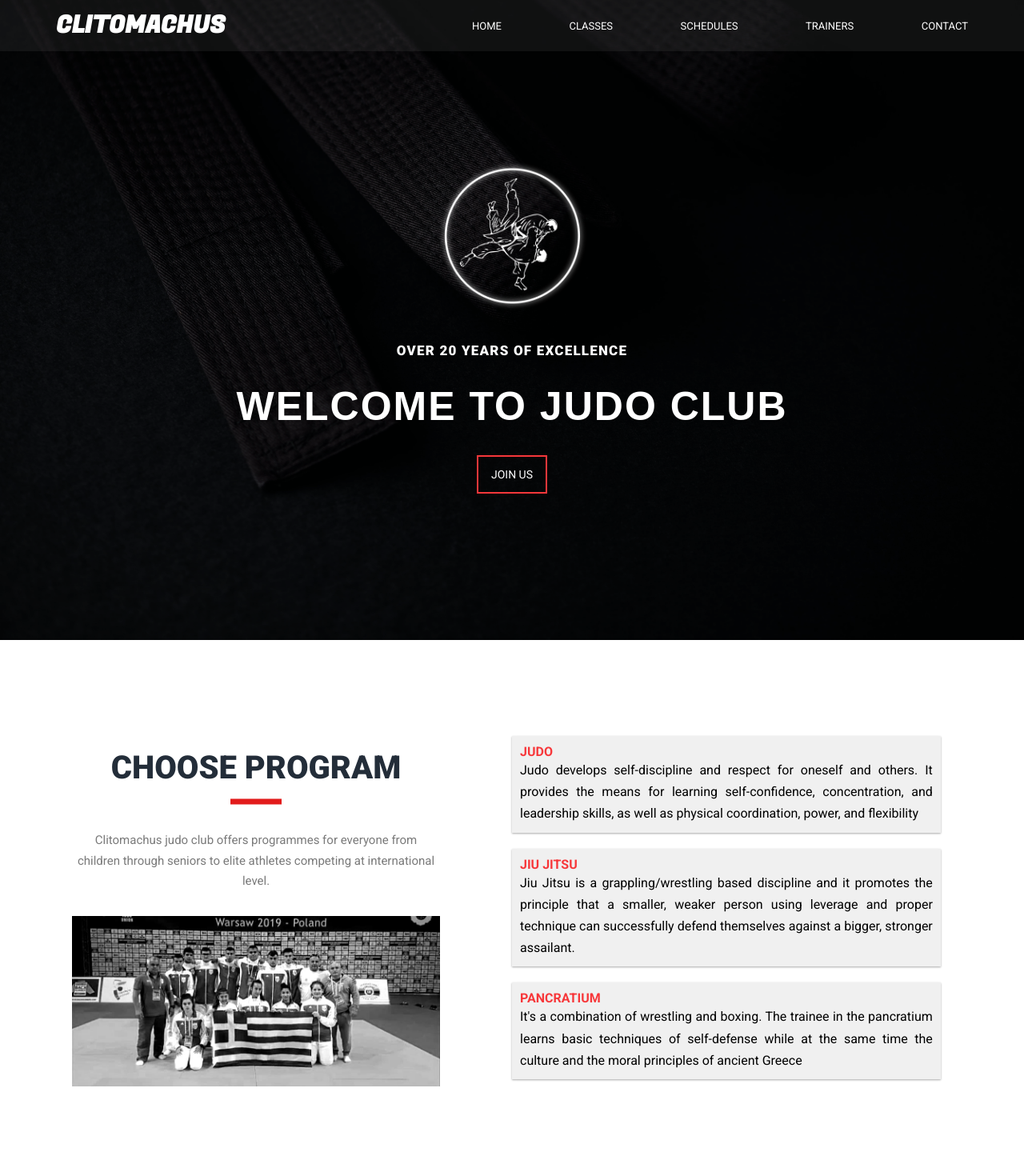
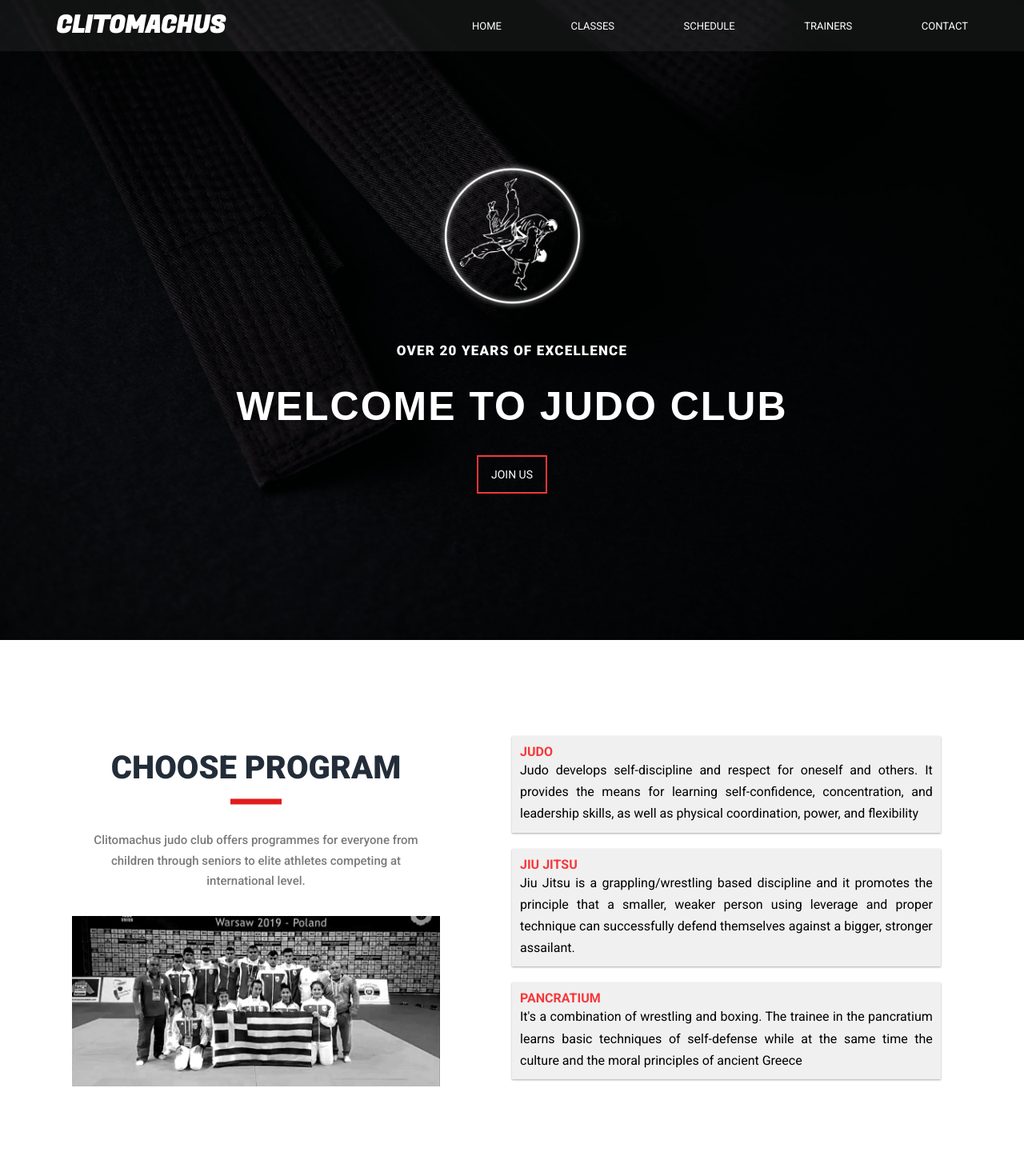
Before and after one commit to trif3/react-judo, a React (Create React App) app: page / in a window 1280 px wide. Shown: the top 1470 px of the page at 80% size. Built offline with nearby package versions, Linux system fonts and the light colour scheme.

Commit message:
code edit

```diff
--- a/src/components/GymProgram/GymProgram.js
+++ b/src/components/GymProgram/GymProgram.js
@@ -71,6 +71,8 @@ const styles = css`
     .container {
       width: 100%;
       float: center;
+      font-size: 12px;
+
     }
     .float-child {
       width: 100%;
@@ -81,6 +83,9 @@ const styles = css`
     }
     .subtitle {
       padding-top: 10px;
+      font-size: 12px;
+      width: 100%;
+      text-align: justify;
     }
     .img {
       padding-bottom: 10px;
--- a/src/components/GymProgram/GymSubtitle.js
+++ b/src/components/GymProgram/GymSubtitle.js
@@ -16,6 +16,7 @@ function GymSubtitle()  {
 const styles = css`
   color: #7a7a7a;
   font-size: 15px;
+  font-weight: 500;
   line-height: 1.7;
   width: 70%;
   margin: 0 auto;
--- a/src/components/Navbar/Logo.js
+++ b/src/components/Navbar/Logo.js
@@ -1,11 +1,16 @@
 /** @jsx jsx */
 import { jsx, css } from "@emotion/core";
 
-const Logo = () => (
+import { useTranslation } from "react-i18next";
+
+const Logo = () => {
+  const { t } = useTranslation();
+
+  return(
   <h2 css={styles}>
-    CLITOMACHUS
-  </h2>
-);
+    {t('navbar.clitomachus')}
+  </h2>)
+};
 
 const styles = css`
   color: #fff;
--- a/src/components/Navbar/NavbarLinksContainer.js
+++ b/src/components/Navbar/NavbarLinksContainer.js
@@ -3,17 +3,20 @@ import { jsx, css } from "@emotion/core";
 import Link from "./Link";
 import ButtonSignUp from "../GlobalComponents/ButtonSignUp";
 
+import { useTranslation } from "react-i18next";
+
 
 const LinksContainer = ({ hidden }) => {
 
+  const { t } = useTranslation();
 
   return (
     <div css={styles} className={(hidden ? "hidden" : "") + " linksContainer"}>
-      <Link name="HOME" linkTo="#home" />
-      <Link name="CLASSES" linkTo="#ourClasses" />
-      <Link name="SCHEDULES" linkTo="#schedule" />
-      <Link name="TRAINERS" linkTo="#trainers" />
-      <Link name="CONTACT" linkTo="#contact" />
+      <Link name={t('navbar.home')} linkTo="#home" />
+      <Link name={t('navbar.classes')} linkTo="#ourClasses" />
+      <Link name={t('navbar.schedule')} linkTo="#schedule" />
+      <Link name={t('navbar.trainers')} linkTo="#trainers" />
+      <Link name={t('navbar.contact')} linkTo="#contact" />
 
       {/* <ButtonSignUp text="SIGN UP" /> */}
     </div>
@@ -37,7 +40,6 @@ const styles = css`
     position: absolute;
     left: 0;
     top: 70px;
-    background: rgba(255, 255, 255);
     transition: top 1100ms ease-in-out, opacity 1100ms ease-in-out;
     &.hidden {
       left: 0;
--- a/src/components/OurClasses/Classes.js
+++ b/src/components/OurClasses/Classes.js
@@ -53,6 +53,7 @@ const styles = css`
   p {
     color: #7a7a7a;
     font-size: 15px;
+    font-weight: 500;
     line-height: 1.7;
     width: 60%;
     margin: 0 auto;
@@ -71,8 +72,9 @@ const styles = css`
     }
     p {
       padding: 10px 20px;
-      font-size: 14px;
-      width: 80%;
+      font-size: 12px;
+      width: 90%;
+      text-align: justify;
 
     }
     .subtitle {
--- a/src/components/Schedule/Schedule.js
+++ b/src/components/Schedule/Schedule.js
@@ -42,6 +42,7 @@ const styles = css`
   p {
     color: #fff;
     font-size: 16px;
+    font-weight: 500;
     line-height: 1.7;
     margin: 20px auto;
     width: 40%;
@@ -58,7 +59,9 @@ const styles = css`
       margin-bottom: 10px;
     }
     p {
-      font-size: 14px;
+      font-size: 12px;
+      width: 90%;
+      text-align: justify;
       margin: 14px auto;
     }
   }
--- a/src/components/Trainers/Trainers.js
+++ b/src/components/Trainers/Trainers.js
@@ -74,7 +74,9 @@ const styles = css`
       padding-top: 10px;
     }
     p{
-      font-size: 14px;
+      font-size: 12px;
+      width: 90%;
+      text-align: justify;
       padding: 0 17px 0 17px;
     }
     .container{
--- a/src/i18n.js
+++ b/src/i18n.js
@@ -27,6 +27,14 @@ i18n
           },
           member: {
             paragraph: 'We offer regular training sessions for all judoka aged 7 years old onwards. We have a mix of international competitors to beginners all sharing the dojo at the same time, so no matter what your goal is, we will help you achieve it.'
+          },
+          navbar: {
+            home: "HOME",
+            classes: "CLASSES",
+            schedule: "SCHEDULE",
+            trainers: "TRAINERS",
+            contact: "CONTACT",
+            clitomachus: "CLITOMACHUS",
           },
           classes: {
             title: "OUR CLASSES",
@@ -84,11 +92,19 @@ i18n
             judo: "Το τζούντο είνα η τέχνη που διδάσκει την αυτοπειθαρχία, την συγκέντρωση και την αυτοπεποίθηση σε έναν αθλητή αλλά κυρίως του μαθαίνει τον σεβασμό απέναντι στον ευτό του αλλά και απέναντι στον αντίπαλο. Το άθλημα αυτό αναπτύσει  φυσικό συντονισμό, την δύναμη και την ευελιξία του σώματος",
             jiujitsu: "Το Jiu Jitsu είναι μια πολεμική τέχνη που εστιάζει στην αρπαγή και ειδικά στην πάλη εδάφους. Διδάσκει ότι ένα μικρότερο και πιο αδύναμο άτομο μπορεί να αμυνθεί με επιτυχία απέναντι σ’ έναν μεγαλύτερο και δυνατότερο επιτιθέμενο, χρησιμοποιώντας την κατάλληλη τεχνική.",
             pancratium: "Το Παγκράτιο είναι ένα αρχαιοελληνικό άθλημα, το οποίο περιλαμβανόταν στο πρόγραμμα των αρχαίων Ολυμπιακών Αγώνων.  Ο ασκούμενος στο Παγκράτιο μαθαίνει στη βασική εκπαίδευση τις τεχνικές της αυτοάμυνας με γροθιές, ρίψεις και ακινητοποιήσεις.",
-            subtitle: "Ο σύλλογος τζούντo Κλειτόμαχος προσφέρει προγράμματα για 'όλες τις ηλικίες από παιδιά έως ενήλικες και από αρχάριους έως προχωρημένους αθλητές που αγωνίζονται σε διεθνές επίπεδο.",
-            title: "ΤΑ ΑΘΛΗΜΑΤΑ ΜΑΣ",
+            subtitle: "Ο σύλλογος τζούντo Κλειτόμαχος προσφέρει προγράμματα για όλες τις ηλικίες από παιδιά έως ενήλικες και από αρχάριους έως προχωρημένους αθλητές που αγωνίζονται σε διεθνές επίπεδο.",
+            title: "ΑΘΛΗΜΑΤΑ",
           },
           member: {
             paragraph: 'Προσφέρουμε εντατικές προπονήσεις για όλους τους τζούντοκα ηλικίας 7 ετών και άνω. Στο προπονητικό μας κέντρο θα βρείτε αρχάριους και προχωρημένους να μοιράζονται το dojo ταυτόχρονα, οπότε ανεξάρτητα από το ποιος είναι ο στόχος σας, θα σας βοηθήσουμε να τον πετύχετε.'
+          },
+          navbar: {
+            home: "ΑΡΧΙΚΗ",
+            classes: "ΤΜΗΜΑΤΑ",
+            schedule: "ΠΡΟΓΡΑΜΜΑ",
+            trainers: "ΠΡΟΠΟΝΗΤΕΣ",
+            contact: "ΕΠΙΚΟΙΝΩΝΙΑ",
+            clitomachus: "ΚΛΕΙΤΟΜΑΧΟΣ"
           },
           classes: {
             title: "ΤΜΗΜΑΤΑ",
```
